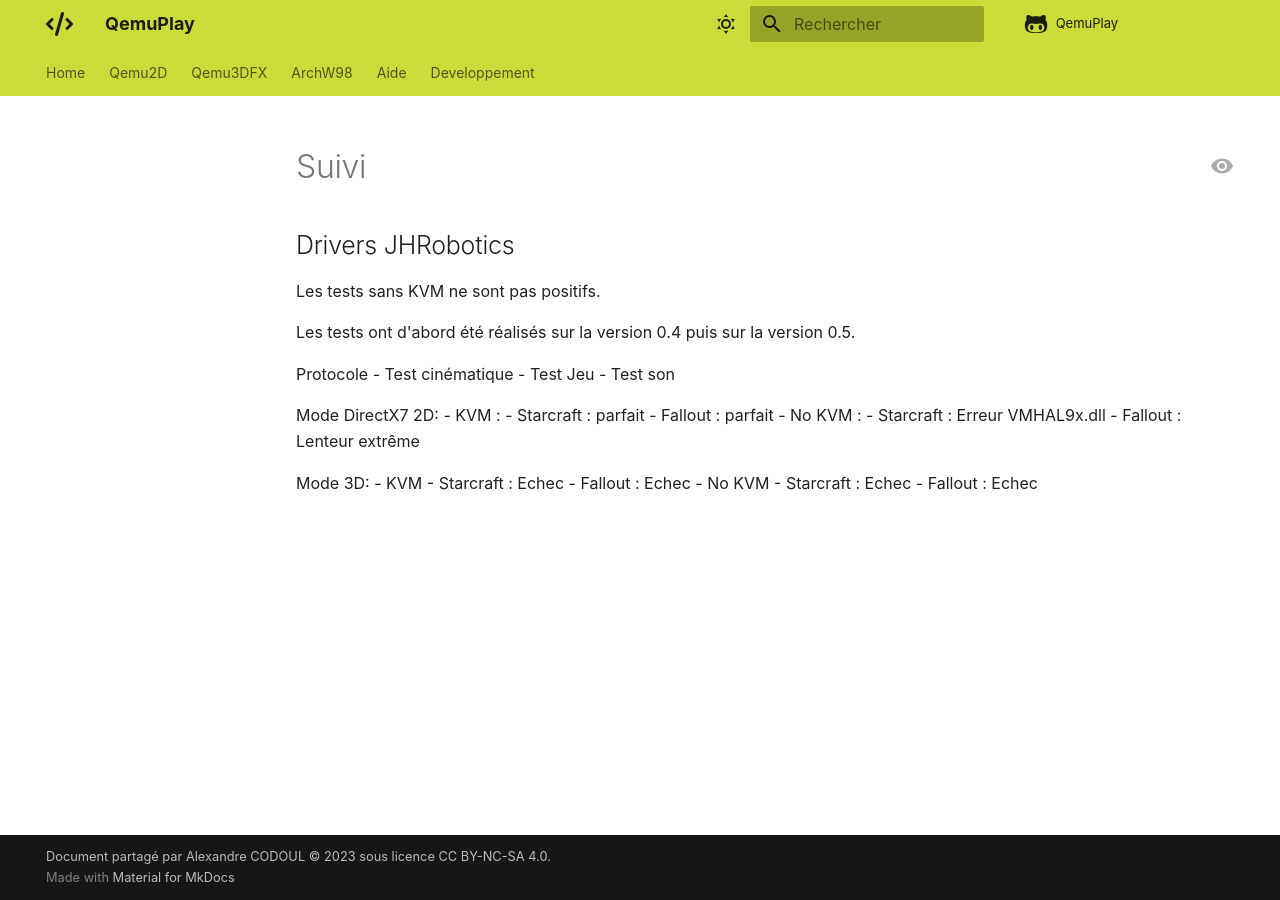
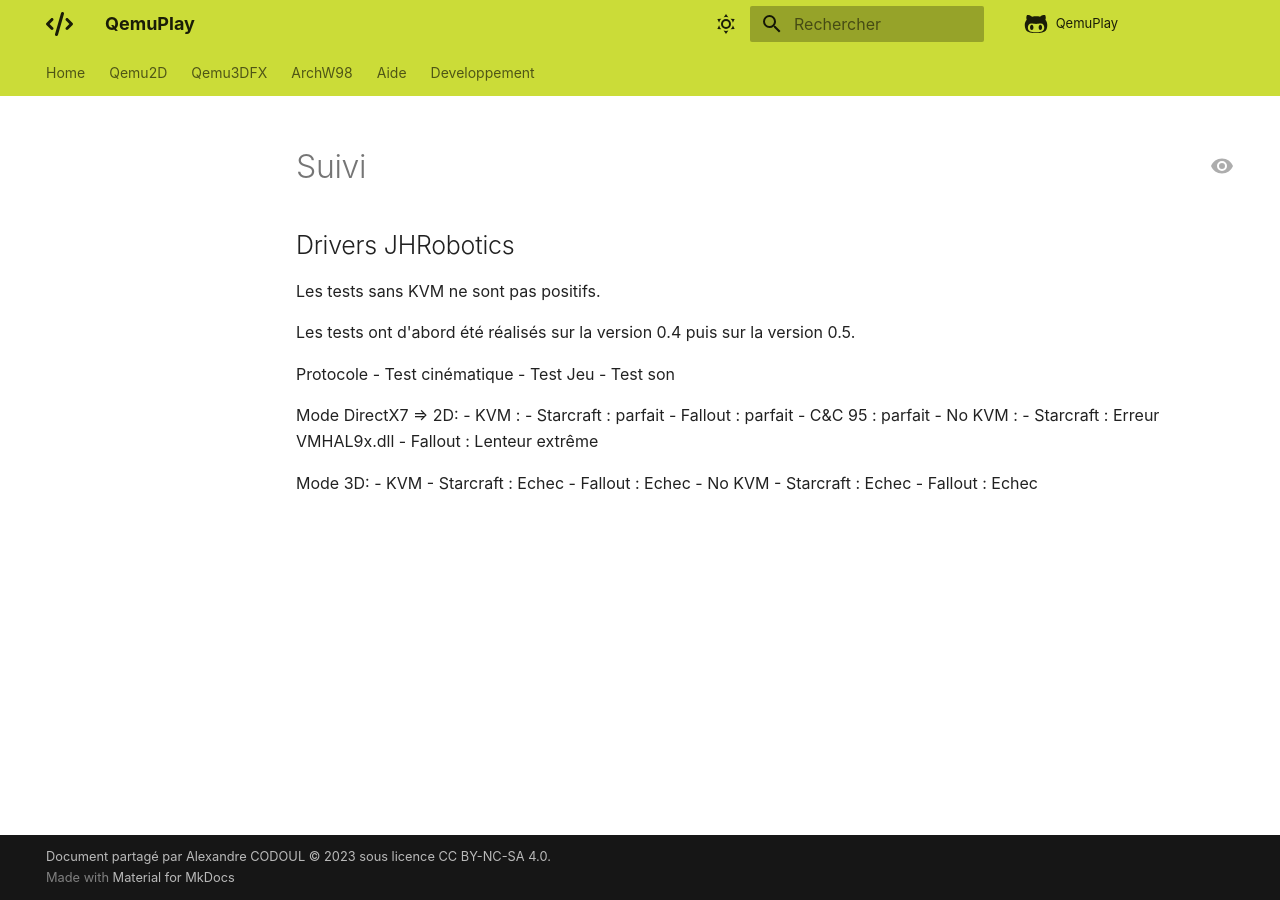
Before and after one commit to daerlnaxe/QemuPlay, an MkDocs documentation site: the page built from docs/03-archw98/suivi.md, in a window 1280 px wide. Built offline with MkDocs 1.6.1 and Material for MkDocs 9.7.7, drawn with Linux system fonts in a browser that asks for light colours; comment, search, counter and statistics services are not loaded.

Commit message:
Update suivi.md

```diff
--- a/docs/03-archw98/suivi.md
+++ b/docs/03-archw98/suivi.md
@@ -8,10 +8,11 @@ Protocole
 - Test Jeu
 - Test son
 
-Mode DirectX7 2D:
+Mode DirectX7 => 2D:
 - KVM :
   - Starcraft : parfait
   - Fallout : parfait
+  - C&C 95 : parfait
 - No KVM :
   - Starcraft : Erreur VMHAL9x.dll
   - Fallout : Lenteur extrême
```
